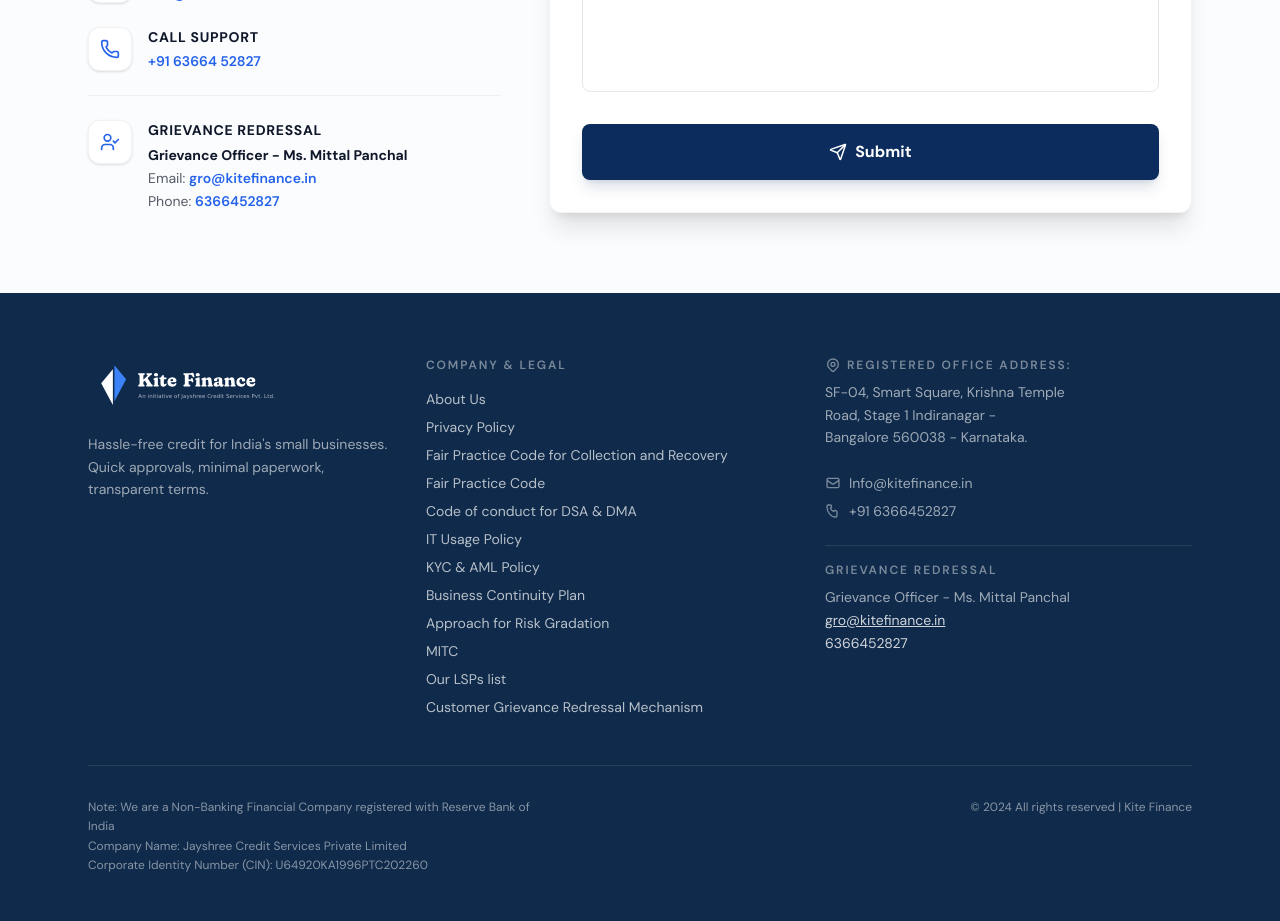
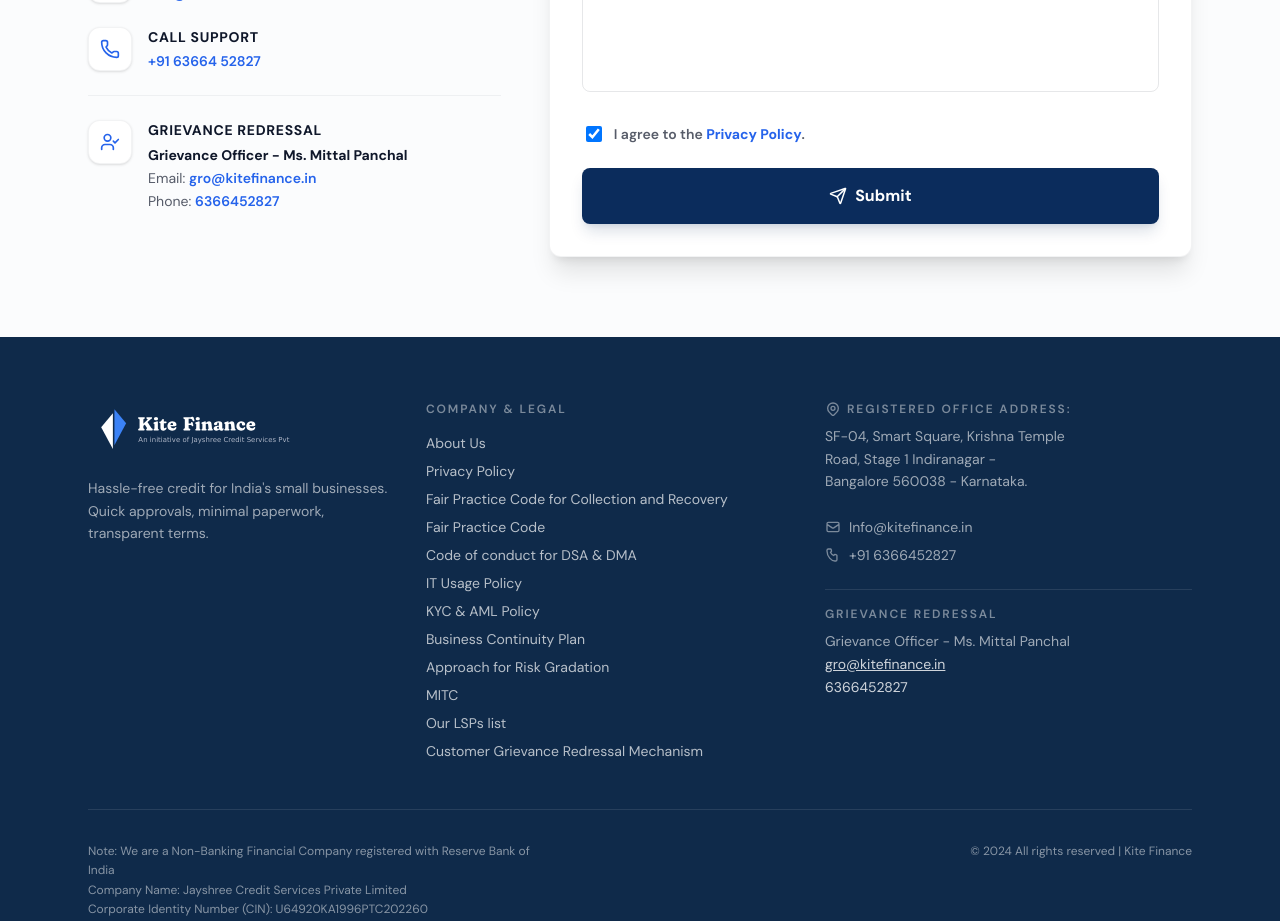
Before and after one commit to 10xkorefi-creator/kite, a Next.js app: page /about-us in a window 1280 px wide. Shown: the part 2860-3781 px from the top of the page. Built offline with nearby package versions, Linux system fonts and the light colour scheme.

Commit message:
feat: increase logo sub-text font size and add privacy policy checkbox to contact form

```diff
--- a/src/components/ContactForm.tsx
+++ b/src/components/ContactForm.tsx
@@ -14,6 +14,7 @@
 
   const [status, setStatus] = useState<"idle" | "submitting" | "success" | "error">("idle");
   const [errors, setErrors] = useState<Record<string, string>>({});
+  const [agreed, setAgreed] = useState(true);
 
   const validate = () => {
     const newErrors: Record<string, string> = {};
@@ -213,6 +214,34 @@
           )}
         </div>
 
+        {/* Privacy Policy Checkbox */}
+        <div className="flex items-start px-1">
+          <div className="flex h-5 items-center">
+            <input
+              id="privacy"
+              name="privacy"
+              type="checkbox"
+              checked={agreed}
+              onChange={(e) => setAgreed(e.target.checked)}
+              className="h-4 w-4 rounded border-ink/10 text-royal focus:ring-royal cursor-pointer"
+            />
+          </div>
+          <div className="ml-3 text-sm">
+            <label htmlFor="privacy" className="font-semibold text-ink/70 cursor-pointer">
+              I agree to the{" "}
+              <a
+                href="https://www.kitefinance.in/_files/ugd/eb3c0c_bcd9a22d6c1a4859a78aaef7c727b400.pdf"
+                target="_blank"
+                rel="noopener noreferrer"
+                className="text-royal hover:underline font-bold"
+              >
+                Privacy Policy
+              </a>
+              .
+            </label>
+          </div>
+        </div>
+
         {status === "error" && (
           <div className="rounded-lg bg-red-50 p-4 border border-red-100 flex items-center gap-3 text-red-700 text-sm">
             <AlertCircle className="h-5 w-5 shrink-0" />
@@ -222,7 +251,7 @@
 
         <button
           type="submit"
-          disabled={status === "submitting"}
+          disabled={status === "submitting" || !agreed}
           className="w-full inline-flex items-center justify-center rounded-lg bg-coral py-4 text-base font-bold text-white shadow-lg shadow-coral/15 transition-all hover:scale-[1.01] hover:bg-coral/95 active:scale-[0.99] disabled:opacity-75 disabled:cursor-not-allowed disabled:hover:scale-100"
         >
           {status === "submitting" ? (
```
Also changed, not shown: public/newkitecolor.svg, public/newkitewashed.svg.
